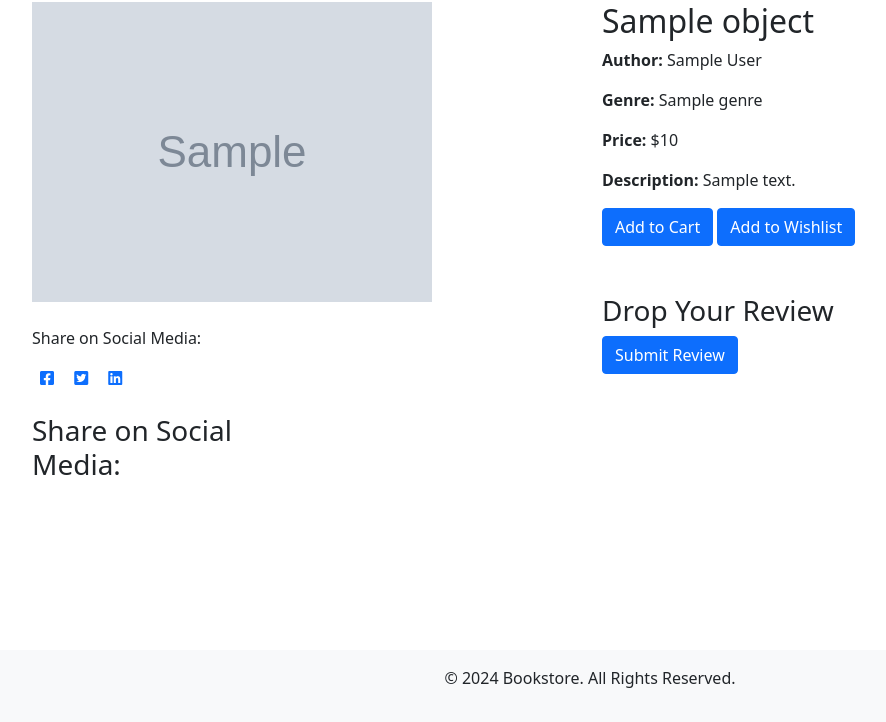
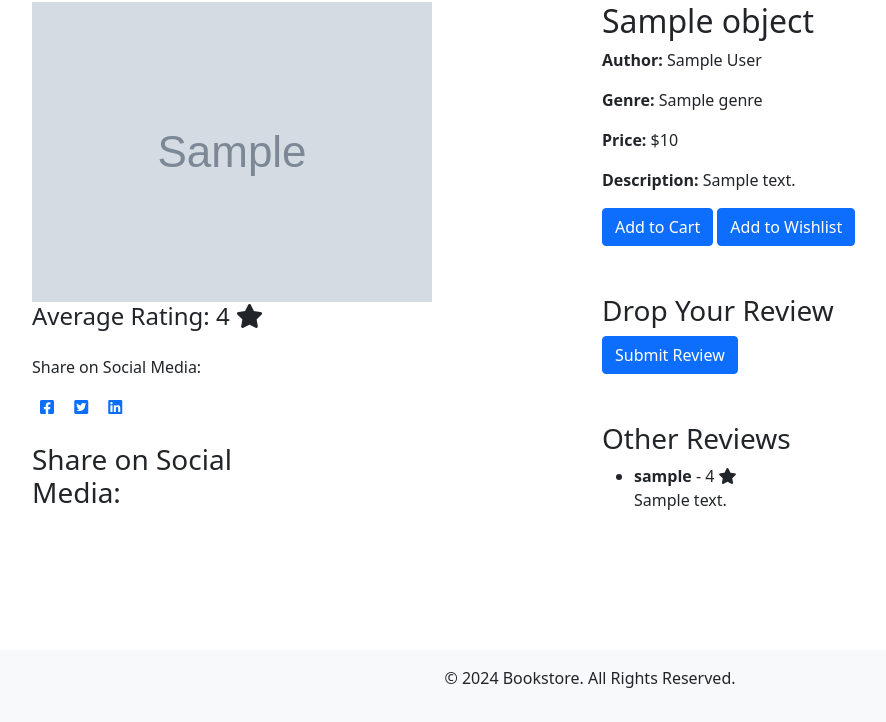
Before and after one commit to anishbista/Online-Book-Store, a Django app: template bookstore/templates/book_detail.html in a window 1280 px wide. Shown: the part 78-800 px from the top of the page, without its empty margins (50-936 px from the left). Run offline with Django 3.2, Linux system fonts and the light colour scheme; the template is opened without the code that fills it: most values are stand-ins (such as "Sample title", 1, 10 or a date in 2020); grey boxes marked "Sample" are stand-in pictures; some libraries are stand-ins or nearby versions.

Commit message:
Review Completed

```diff
--- a/bookstore/models.py
+++ b/bookstore/models.py
@@ -25,8 +25,8 @@ class Book(models.Model):
     )
 
     def update_avg_rating(self):
-        total_rating = sum(review.rating for review in self.bookreview_set.all())
-        num_reviews = self.bookreview_set.count()
+        total_rating = sum(review.rating for review in self.reviews.all())
+        num_reviews = self.reviews.count()
 
         if num_reviews > 0:
             self.avg_rating = total_rating / num_reviews
@@ -111,7 +111,7 @@ class BookReview(models.Model):
         (4, "Four star"),
         (5, "Five star"),
     ]
-    book = models.ForeignKey(Book, on_delete=models.CASCADE)
+    book = models.ForeignKey(Book, on_delete=models.CASCADE, related_name="reviews")
     user = models.ForeignKey(settings.AUTH_USER_MODEL, on_delete=models.CASCADE)
     rating = models.IntegerField(choices=RATING_CHOICES)
     review_text = models.TextField()
--- a/bookstore/templates/book_detail.html
+++ b/bookstore/templates/book_detail.html
@@ -12,6 +12,7 @@
     <div class="row">
         <div class="col-md-6">
             <img src="{{ object.image.url }}" alt="{{ object.title }}" class="img-fluid">
+            <h4>Average Rating: {{object.avg_rating}} <i class="fas fa-star"></i></h4>
 
             <div class = "col-md-6 mt-4">
                 <p >Share on Social Media:</p>
@@ -50,19 +51,21 @@
                 <button type="submit" class="btn btn-primary">Submit Review</button>
             </form>
 
-            {% comment %} <div class="mt-5">
+            <div class="mt-5">
+
                 <h3>Other Reviews</h3>
                 {% if object.reviews.count > 0 %}
                     <ul>
                         {% for review in object.reviews.all %}
                             <li>
-                                <strong>{{ review.user.username }}</strong> - {{ review.comment }}
+                                <strong>{{ review.user.username }}</strong> - {{review.rating}} <i class="fas fa-star"></i>
+                                    <p>{{ review.review_text }}</p>
                             </li>
                         {% endfor %}
                     </ul>
                 {% else %}
                     <p>No reviews yet. Be the first to review!</p>
-                {% endif %} {% endcomment %}
+                {% endif %}
             </div>
 
 
```
Also changed, not shown: db.sqlite3.
